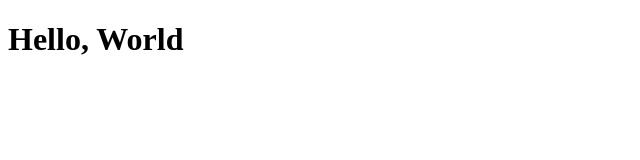
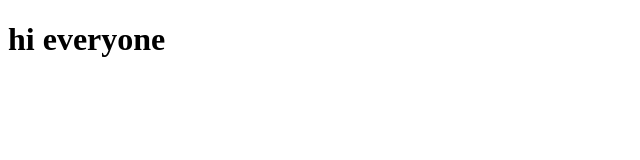
Before and after one commit to abhiraghav23/abhiraghav23.github.io, a plain HTML site: page index.html in a window 1280 px wide. Shown: the whole page, without its empty margins (0-640 px from the left). Drawn offline with Linux system fonts and the light colour scheme.

Commit message:
Update index.html

```diff
--- a/index.html
+++ b/index.html
@@ -8,7 +8,7 @@
 </head>
 <body>
 
-    <h1>Hello, World</h1>
+    <h1>hi everyone</h1>
 
 </body>
 </html>
```
